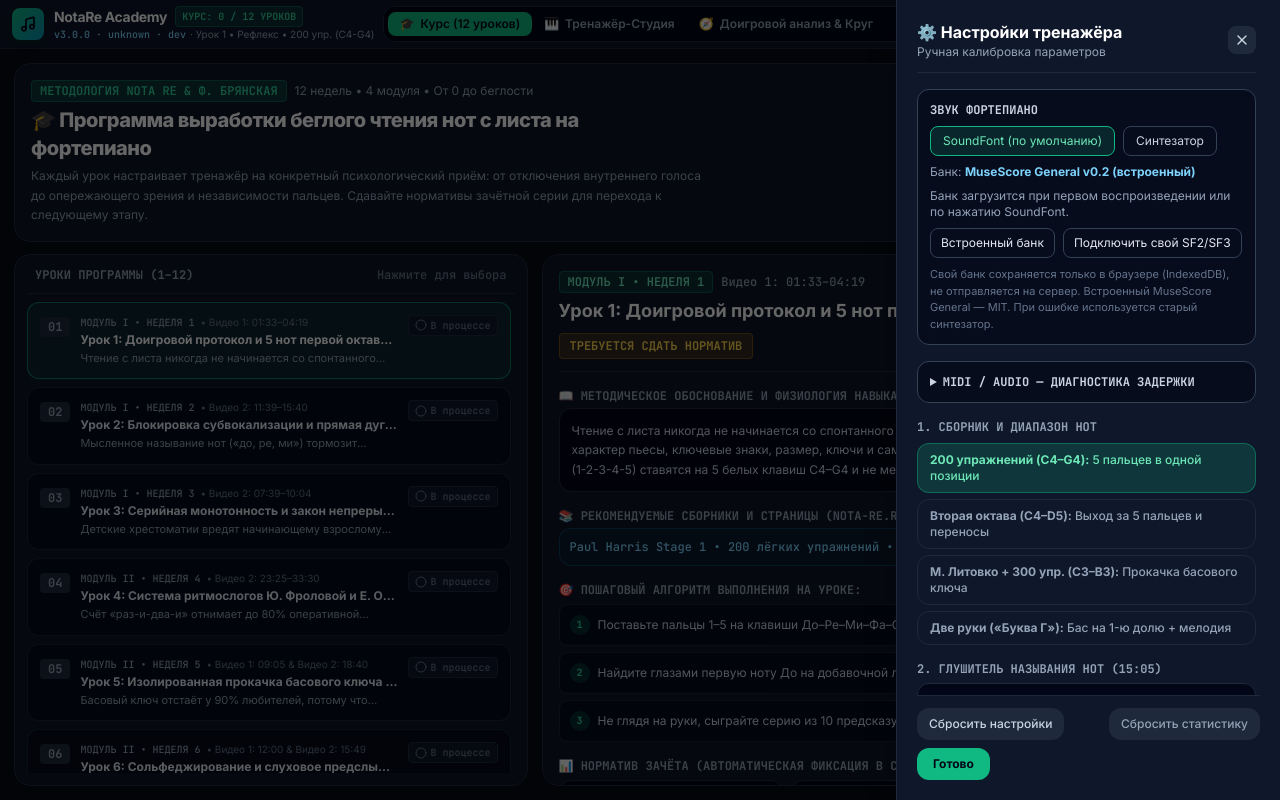
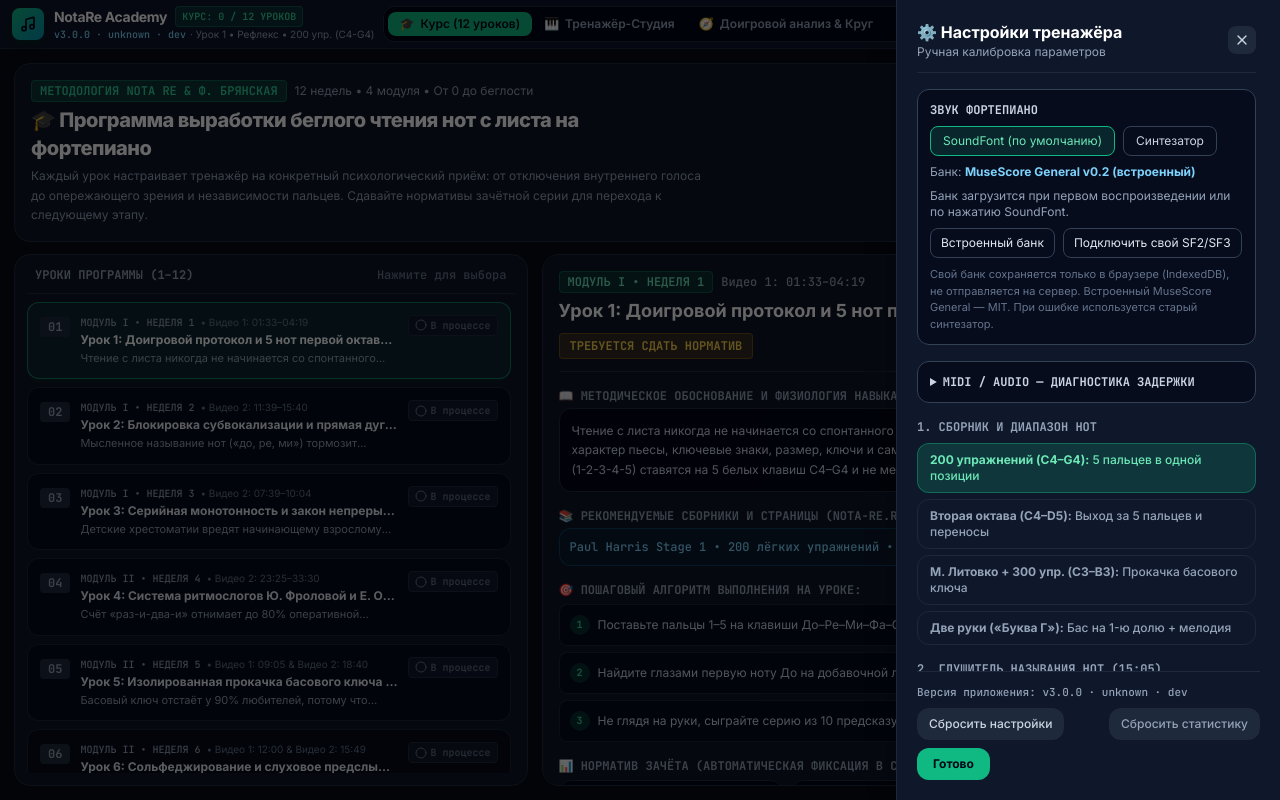
Before and after one commit to shafranek-js/Nota-Re, a React (Vite) app: page / in a window 1280 px wide. Both pictures are taken after a click on the button 1253 px from the left and 24 px from the top of the page. Built offline with nearby package versions, Linux system fonts and the light colour scheme.

Commit message:
feat(settings): show full build identity for local troubleshooting

```diff
--- a/src/components/layout/SettingsDrawer.tsx
+++ b/src/components/layout/SettingsDrawer.tsx
@@ -4,6 +4,7 @@ import { FilterType, HanonType, SpeechType } from '../../types/music';
 import { X } from 'lucide-react';
 import { audioEngine } from '../../core/audio/AudioEngine';
 import { HardwareMidiCheck } from './HardwareMidiCheck';
+import { BUILD_DETAILS } from '../../core/release/buildInfo';
 
 export const SettingsDrawer: React.FC = () => {
   const dialogRef = useRef<HTMLElement>(null);
@@ -384,6 +385,9 @@ export const SettingsDrawer: React.FC = () => {
         </div>
 
         <div className="pt-3 border-t border-slate-800 flex flex-wrap items-center justify-between gap-2">
+          <p className="w-full text-[11px] text-slate-400 font-mono" data-testid="settings-build-version">
+            Версия приложения: {BUILD_DETAILS}
+          </p>
           <button
             type="button"
             title="Восстановить исходные настройки тренажёра, не удаляя прогресс курса"
```
